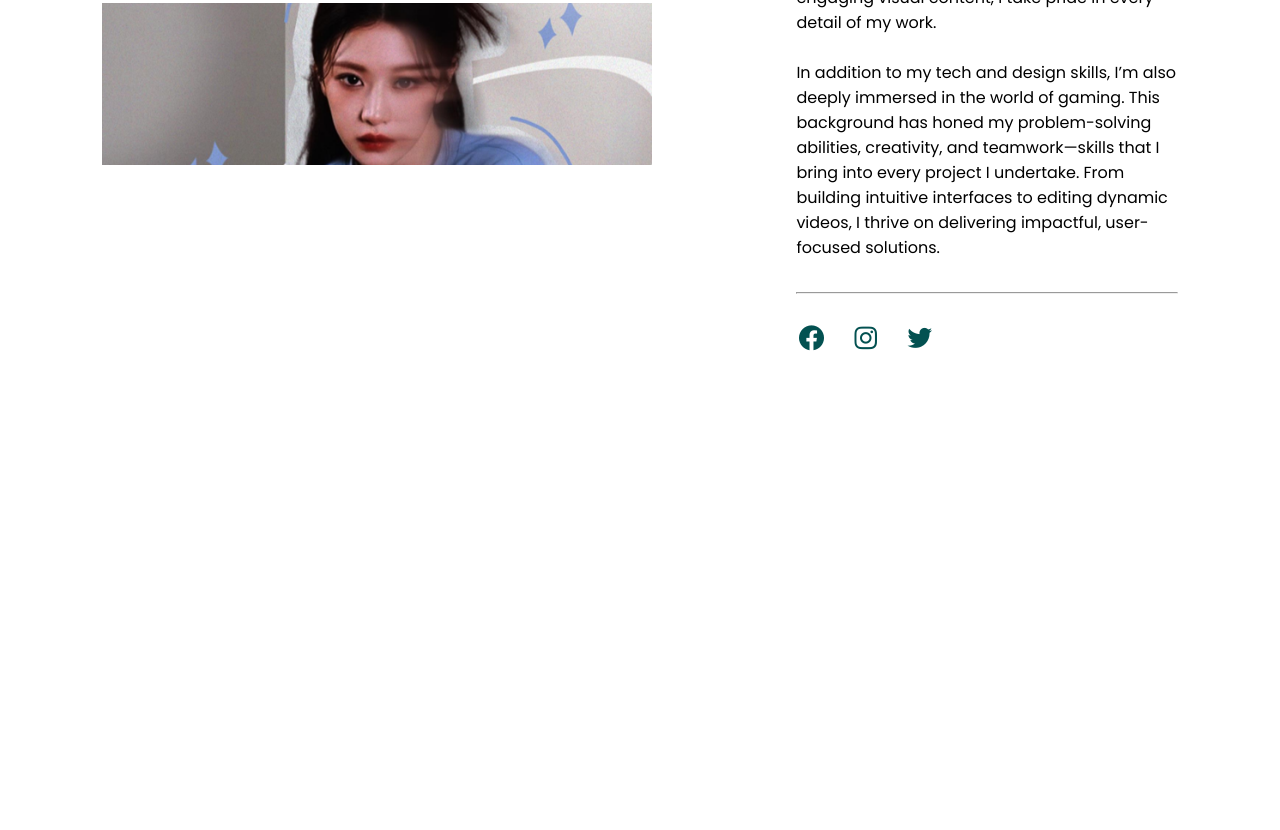
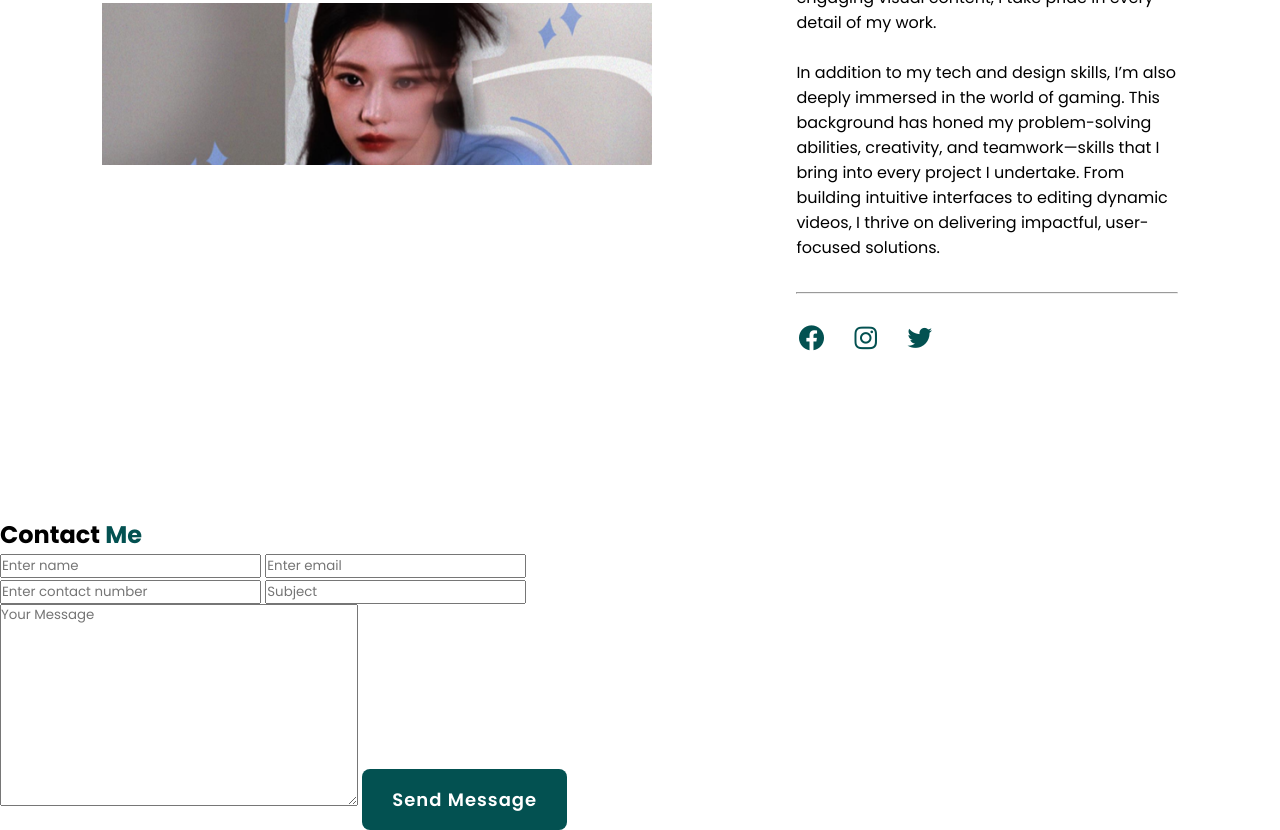
Before and after one commit to joshbognot/IPT2-CaseStudy, a plain HTML site: page josh.html in a window 1280 px wide. Shown: the part 1398-2228 px from the top of the page. Before the commit the page ends 1915 px from the top, so only its background shows below. Drawn offline with nearby package versions, Linux system fonts and the light colour scheme.

Commit message:
Structuring of contact section

```diff
--- a/josh.html
+++ b/josh.html
@@ -78,5 +78,26 @@
             <a href="#" class="social-links"><i class='bx bxl-twitter'></i></a>
         </div>
     </section>
+
+    <section class="contact-form">
+        <h2 class="contact-me">Contact <span>Me</span></h2>
+
+        <form action="#">
+            <div class="input-box">
+                <input type="text" placeholder="Enter name">
+                <input type="email"  placeholder="Enter email">
+            </div>
+
+            <div class="input-box">
+                <input type="number" placeholder="Enter contact number">
+                <input type="text" placeholder="Subject">
+            </div>
+
+            <textarea name="" id="" cols="30" rows="10" placeholder="Your Message"></textarea>
+            <input type="submit" value="Send Message" class="btn-2">
+        </form>
+    </section>
+
+
 </body>
 </html>
```
